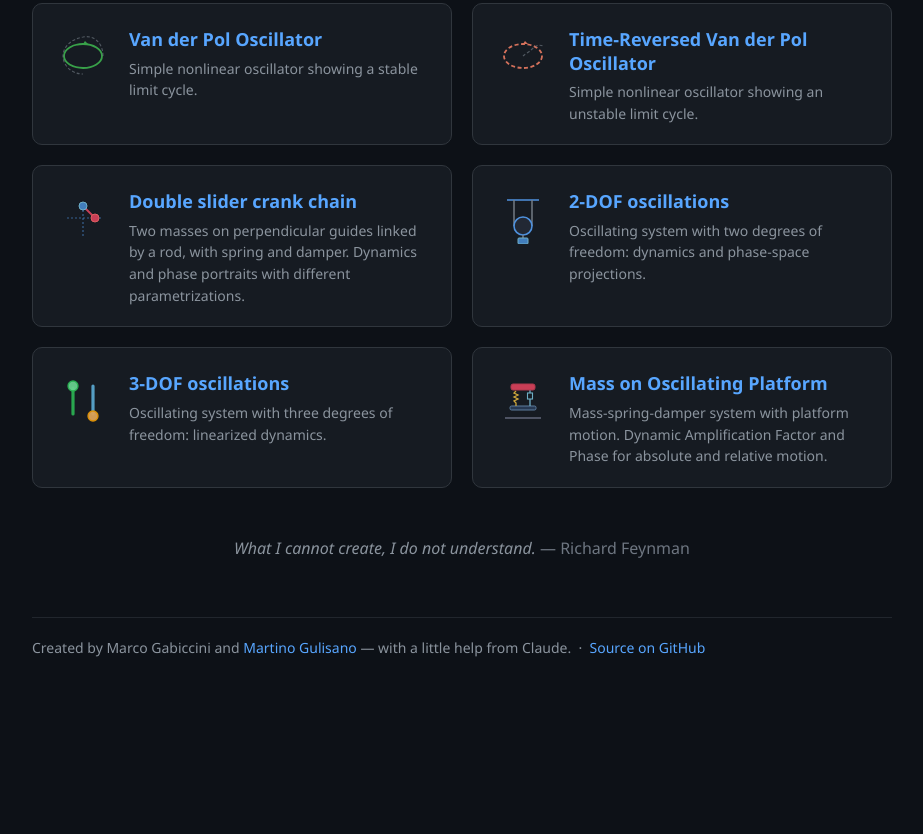
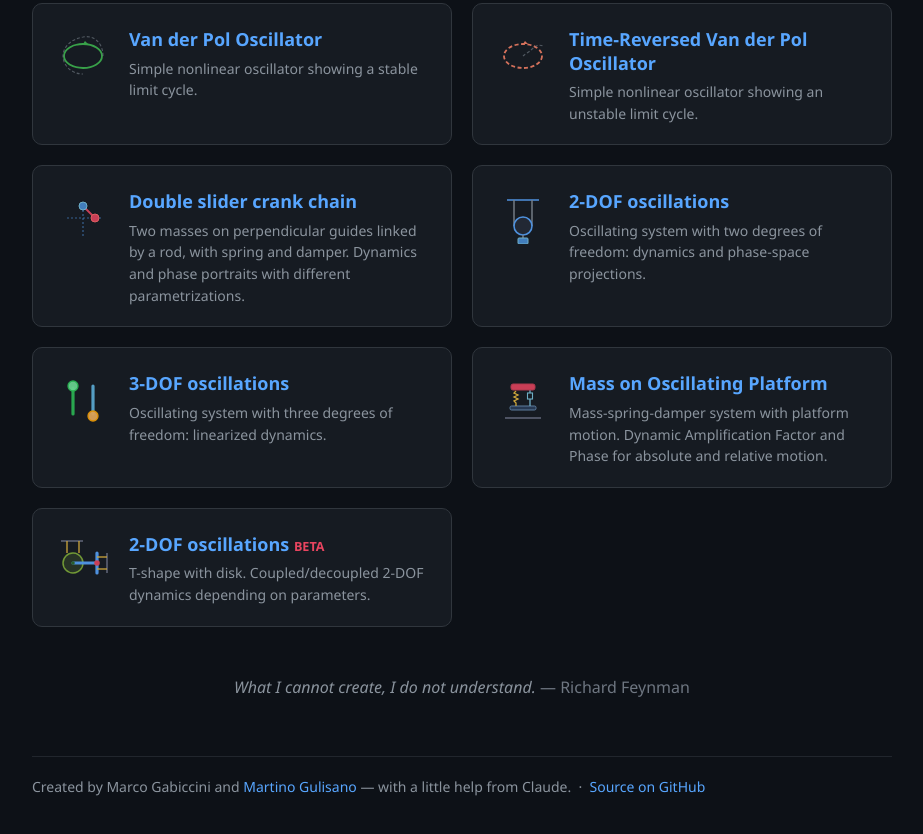
Before and after one commit to martinogulisano/mec-app, a plain HTML site: page index.html in a window 1280 px wide. Shown: the part 489-1323 px from the top of the page, without its empty margins (178-1101 px from the left). Before the commit the page ends 1226 px from the top, so only its background shows below. Drawn offline with Linux system fonts and the light colour scheme.

Commit message:
[mg] new card

```diff
--- a/index.html
+++ b/index.html
@@ -305,6 +305,39 @@
     </div>
   </a>
 
+
+  <!-- 2-DOF T-shape + disk (vibrazioni_2_DOF_disco_e_T) -->
+  <a class="card" href="vibrazioni_2_DOF_disco_e_T.html">
+    <svg width="52" height="52" viewBox="0 0 52 52" fill="none" xmlns="http://www.w3.org/2000/svg">
+      <!-- top wall (fixed frame) -->
+      <line x1="4" y1="6" x2="26" y2="6" stroke="#6f7588" stroke-width="1.5"/>
+      <!-- right wall (fixed frame) -->
+      <line x1="50" y1="18" x2="50" y2="38" stroke="#6f7588" stroke-width="1.5"/>
+      <!-- k2 spring: top wall down to disk (left) -->
+      <line x1="10" y1="6" x2="10" y2="18" stroke="#f0c040" stroke-width="1.3"/>
+      <!-- k3 spring: top wall down to disk (right) -->
+      <line x1="22" y1="6" x2="22" y2="18" stroke="#f0c040" stroke-width="1.3"/>
+      <!-- disk centered at (16,28) radius 10 -->
+      <circle cx="16" cy="28" r="10" stroke="rgba(140,190,60,0.9)" stroke-width="1.5" fill="rgba(140,190,60,0.18)"/>
+      <!-- T horizontal bar: from disk center rightward to hinge A -->
+      <line x1="16" y1="28" x2="40" y2="28" stroke="#58a6ff" stroke-width="3.2" stroke-linecap="round"/>
+      <!-- T vertical stem -->
+      <line x1="40" y1="18" x2="40" y2="38" stroke="#58a6ff" stroke-width="3.2" stroke-linecap="round"/>
+      <!-- k1 spring: T stem top to right wall -->
+      <line x1="40" y1="22" x2="50" y2="22" stroke="#f0c040" stroke-width="1.3"/>
+      <!-- k1 spring: T stem bottom to right wall -->
+      <line x1="40" y1="34" x2="50" y2="34" stroke="#f0c040" stroke-width="1.3"/>
+      <!-- hinge A: red dot -->
+      <circle cx="40" cy="28" r="2.8" fill="#e94560"/>
+      <!-- disk center dot B -->
+      <circle cx="16" cy="28" r="1.8" fill="#2d6a2d"/>
+    </svg>
+    <div class="card-body">
+      <h2>2-DOF oscillations <span style="font-size:.7em;color:#e94560;font-weight:600;">BETA</span></h2>
+      <p>T-shape with disk. Coupled/decoupled 2-DOF dynamics depending on parameters.</p>
+    </div>
+  </a>
+
 </div><!-- .grid -->
 
 <p class="epigraph"><em>What I cannot create, I do not understand.</em> <cite>— Richard Feynman</cite></p>
```
